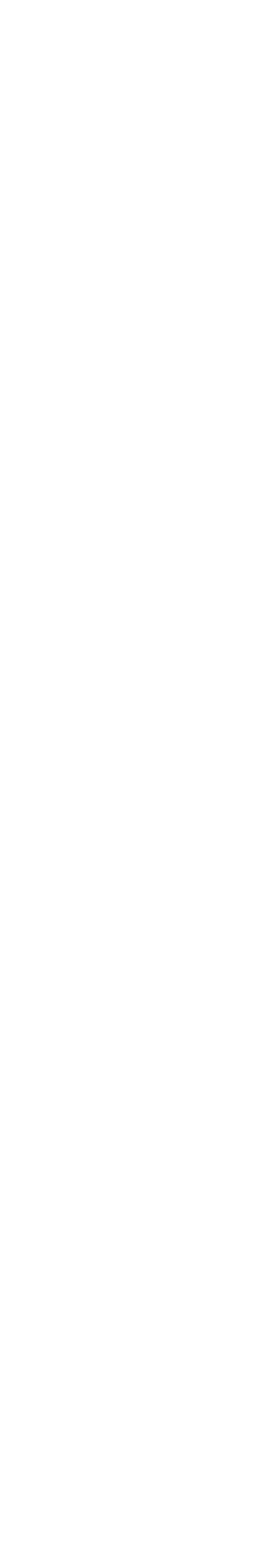
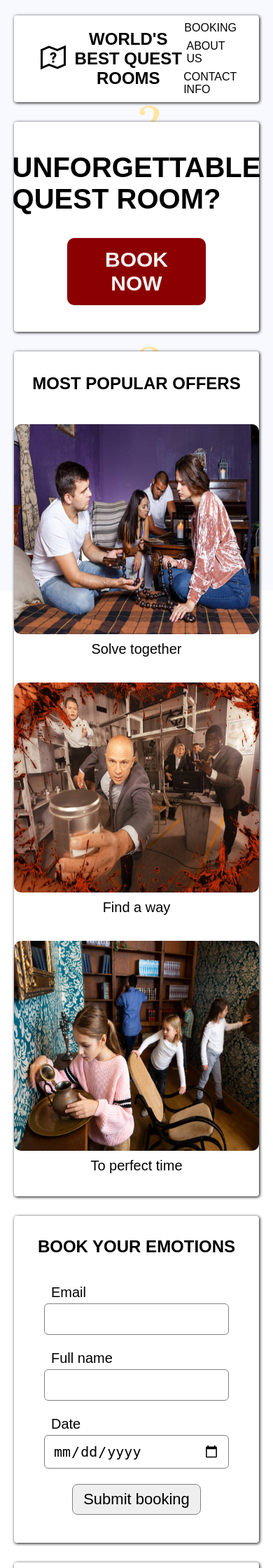
Before and after one commit to GoncharovNikit/quest-rooms-landing, a PHP site: page / in a window 390 px wide. Before the commit the part shown is empty. Shown: the top 2240 px of the page at 70% size. Before the commit the page ends 844 px from the top, so only its background shows below. Run offline with PHP 8.4, Linux system fonts and the light colour scheme.

Commit message:
bot and mobile friendly

```diff
--- a/docker-compose.yml
+++ b/docker-compose.yml
@@ -1,9 +1,9 @@
 version: "3.9"
 
 services:
-  json_server:
+  quest-rooms-server:
     image: php:8.1
-    container_name: json_server
+    container_name: quest-rooms-server
     command: php -S 0.0.0.0:3003
     working_dir: /app
     ports:
--- a/index.php
+++ b/index.php
@@ -1,12 +1,179 @@
+<?php
+
+if (isset($_GET["email"])) {
+  $env = parse_ini_file(".env");
+  $botToken = $env["TG_API_KEY"];
+  $chatId = '-4140601932';
+  $message = "Received a new Booking" . PHP_EOL . "Full Name: "
+    . $_GET["fullname"] . PHP_EOL . "Email: " . $_GET["email"] . PHP_EOL . "Date: " . $_GET["date"];
+  $bookingInfo =
+    $apiUrl = "https://api.telegram.org/bot$botToken/sendMessage?chat_id=$chatId&text=" . urlencode($message);
+  file_get_contents($apiUrl);
+  header("Location: " . "/?booking-success=true");
+  exit;
+}
+
+?>
+
 <!DOCTYPE html>
 <html lang="en">
+
 <head>
   <meta charset="UTF-8">
   <meta name="viewport" content="width=device-width, initial-scale=1.0">
   <title>QuestBoom</title>
   <link rel="shortcut icon" href="./assets/logo.png" type="image/x-icon">
+  <link rel="stylesheet" href="./style/style.css">
 </head>
+
 <body>
 
+  <div class="background-marks"></div>
+
+  <header class="page-section">
+    <div class="logo-block">
+      <img src="./assets/logo.png" />
+    </div>
+    <h2>World's best quest rooms</h2>
+    <div class="header-info">
+      <div class="info-item item-booking">Booking</div>
+      <div class="info-item item-about-us">About us</div>
+      <div class="info-item item-contact-info">Contact info</div>
+    </div>
+  </header>
+
+  <section class="page-section greeting-offer">
+    <div class="main-offer">
+      <?php
+      if ($_GET["booking-success"] ?? false) :
+      ?>
+        <h1>Thanks for your booking!</h1>
+      <?php
+      else :
+      ?>
+        <h1>unforgettable quest room?</h1>
+        <button>Book now</button>
+      <?php endif; ?>
+    </div>
+  </section>
+
+  <section class="page-section additional-info">
+    <h2>Most popular offers</h2>
+    <div class="offers-list">
+      <div class="offer-item">
+        <img src="./assets/qrpr4.jpg" />
+        <label>Solve together</label>
+      </div>
+      <div class="offer-item">
+        <img src="./assets/qrpr6.jpg" />
+        <label>Find a way</label>
+      </div>
+      <div class="offer-item">
+        <img src="./assets/qrpr3.jpg" />
+        <label>To perfect time</label>
+      </div>
+    </div>
+  </section>
+
+  <section class="page-section booking-form">
+    <h2>Book your emotions</h2>
+    <form class="booking-form">
+      <div class="form-item">
+        <label for="email">Email</label>
+        <input type="email" name="email" id="email" required>
+      </div>
+      <div class="form-item">
+        <label for="fullname">Full name</label>
+        <input type="fullname" name="fullname" id="fullname" required>
+      </div>
+      <div class="form-item">
+        <label for="date">Date</label>
+        <input type="date" name="date" id="date" required>
+      </div>
+      <button class="submit-booking" type="submit">
+        Submit booking
+      </button>
+    </form>
+  </section>
+
+  <section class="page-section about-us">
+    <h2>About us</h2>
+    <div class="about-us-text">
+      <p>
+        Welcome to QuestBoom, where we turn ordinary moments into extraordinary adventures. As avid puzzle enthusiasts, our team is on a mission to create immersive escape room experiences that challenge your mind and ignite your sense of wonder.
+      </p>
+      <p>
+        Step into our meticulously designed escape rooms, each with a unique theme and storyline. From solving mysteries in a detective's office to exploring ancient tombs, our rooms are crafted to transport you to new worlds, filled with intrigue and excitement.
+      </p>
+      <p>
+      <ul>
+        <li>
+          <b>Immersive Storytelling:</b> Our escape rooms are not just puzzles; they are narratives waiting to unfold. Engage with captivating stories that evolve as you progress through the challenges.
+        </li>
+        <li>
+          <b>Innovative Puzzles:</b> Prepare to be mentally stimulated by a diverse range of puzzles that will test your logical thinking, observational skills, and ability to think outside the box.
+        </li>
+      </ul>
+      </p>
+      <p>
+        Embark on a journey with [Company Name] and experience the thrill of escaping reality. Whether you're a group of friends, family, or coworkers, we invite you to unlock the mysteries within our walls and create lasting memories. Are you ready for the challenge?
+      </p>
+    </div>
+  </section>
+
+  <section class="page-section contact-info">
+    <h2>Contact info</h2>
+    <div class="contact-info-text">
+      <p>
+        <b>Consultations</b>
+      <ul>
+        <li>Email: info@companyname.com</li>
+        <li>Phone: +1 (555) 123-4567</li>
+      </ul>
+      </p>
+      <p>
+        <b>Customer Support</b>
+        For any inquiries or assistance, our customer support team is here to help:
+      <ul>
+        <li>
+          Email: support@companyname.com
+        </li>
+        <li>
+          Phone: +1 (555) 987-6543
+        </li>
+      </ul>
+      </p>
+    </div>
+  </section>
+
+  <script>
+    document.addEventListener("DOMContentLoaded", (e) => {
+      const scrollToBooking = () => {
+        document.querySelector("form.booking-form").scrollIntoView({
+          behavior: "smooth",
+          block: "center"
+        })
+        document.querySelector("input#email").focus()
+      }
+
+      const scrollToAboutUs = () => {
+        document.querySelector(".about-us-text").scrollIntoView({
+          behavior: "smooth"
+        })
+      }
+
+      const scrollToContactInfo = () => {
+        document.querySelector(".contact-info-text").scrollIntoView({
+          behavior: "smooth"
+        })
+      }
+
+      document.querySelector(".main-offer > button").addEventListener("click", scrollToBooking)
+      document.querySelector(".item-booking").addEventListener("click", scrollToBooking)
+      document.querySelector(".item-contact-info").addEventListener("click", scrollToContactInfo)
+      document.querySelector(".item-about-us").addEventListener("click", scrollToAboutUs)
+    })
+  </script>
 </body>
+
 </html>
--- a/style/style.css
+++ b/style/style.css
@@ -0,0 +1,214 @@
+body {
+  display: flex;
+  flex-direction: column;
+  align-items: center;
+  padding: 14px 12px;
+  row-gap: 28px;
+  font-family: Arial, Helvetica, sans-serif;
+}
+
+.background-marks {
+  background-image: url(../assets/que_back2.png);
+  position: fixed;
+  top: 0;
+  width: 100%;
+  height: 100%;
+  z-index: -100;
+}
+
+.page-section {
+  background-color: #ffffff;
+  width: 100%;
+  border-radius: 4px;
+  padding: 10px;
+  box-sizing: border-box;
+  box-shadow: 1px 1px 4px;
+}
+
+.page-section h2 {
+  text-transform: uppercase;
+  text-align: center;
+}
+
+header.page-section {
+  display: flex;
+  flex-direction: row;
+  justify-content: space-between;
+  align-items: center;
+  padding: 0 32px;
+  box-sizing: border-box;
+}
+
+header .header-info {
+  display: flex;
+  flex-direction: row;
+  width: 25%;
+  column-gap: 18px;
+  text-transform: uppercase;
+  flex-wrap: wrap;
+  row-gap: 8px;
+  justify-content: end;
+}
+
+.header-info .info-item:hover {
+  cursor: pointer;
+  text-shadow: 0 0 2px;
+}
+
+header .logo-block {
+  width: 25%;
+}
+
+header h2 {
+  flex-grow: 1;
+  text-align: center;
+}
+
+.greeting-offer.page-section {
+  text-transform: uppercase;
+}
+
+.main-offer {
+  display: flex;
+  flex-direction: column;
+  width: 60%;
+  margin: 0 auto;
+  display: flex;
+  align-items: center;
+  padding: 0 0 28px 0;
+}
+
+.main-offer h1 {
+  font-size: 40px;
+}
+
+.main-offer button {
+  font-size: 30px;
+  width: fit-content;
+  text-transform: uppercase;
+  padding: 14px 18px;
+  border-radius: 10px;
+  outline: none;
+  border: none;
+  cursor: pointer;
+  background-color: darkred;
+  color: whitesmoke;
+  font-weight: bold;
+}
+
+.main-offer button:hover {
+  background-color: rgb(231, 123, 0);
+}
+
+.additional-info.page-section {
+  padding: 12px 24px 32px 24px;
+}
+
+.additional-info.page-section .offers-list {
+  display: flex;
+  flex-direction: row;
+  justify-content: center;
+  align-items: center;
+  flex-wrap: wrap;
+  column-gap: 36px;
+  row-gap: 36px;
+  height: 100%;
+  margin-top: 44px;
+}
+
+.offers-list .offer-item {
+  width: fit-content;
+  min-width: 350px;
+  height: 100%;
+  display: flex;
+  flex-direction: column;
+  text-align: center;
+  row-gap: 10px;
+  font-size: 20px;
+}
+
+.offer-item img {
+  border-radius: 10px;
+  height: 300px;
+  max-width: 100%;
+}
+
+.booking-form form {
+  display: flex;
+  flex-direction: column;
+  row-gap: 22px;
+  width: 35%;
+  margin: 40px auto 30px auto;
+  align-items: center;
+}
+
+.booking-form form .form-item {
+  width: 100%;
+  display: flex;
+  flex-direction: column;
+  justify-content: space-between;
+  align-items: start;
+  row-gap: 4px;
+}
+
+.form-item input {
+  width: 100%;
+  font-size: 20px;
+  outline: none;
+  padding: 10px 12px;
+  border-radius: 6px;
+  border: 1px solid gray;
+}
+
+.form-item label {
+  font-size: 20px;
+  padding-left: 10px;
+}
+
+button.submit-booking {
+  width: 30%;
+  font-size: 22px;
+  padding: 8px 0;
+  cursor: pointer;
+  border-radius: 8px;
+  border: 1px solid gray;
+}
+
+button.submit-booking:hover {
+  background-color: antiquewhite;
+}
+
+.about-us-text {
+  font-size: 20px;
+  margin: 40px auto 30px auto;
+  width: 50%;
+}
+
+.contact-info-text {
+  font-size: 20px;
+  margin: 40px auto 30px auto;
+  width: 50%;
+}
+
+@media (max-width: 550px) {
+  .booking-form form {
+    width: 80%;
+  }
+
+  .form-item input {
+    width: 100%;
+    box-sizing: border-box;
+  }
+
+  button.submit-booking {
+    width: 70%;
+  }
+
+  .about-us-text {
+    width: 90%;
+  }
+
+  .contact-info-text {
+    width: 90%;
+  }
+}
```
Also changed, not shown: assets/qrpr3.jpg (added), assets/qrpr4.jpg (added), assets/qrpr5.jpg (added), assets/qrpr6.jpg (added), assets/que_back.png (added), assets/que_back2.png (added), assets/query_room_preview1.png (added), assets/query_room_preview2.png (added), assets/question_back.png (added), 2 other files.
